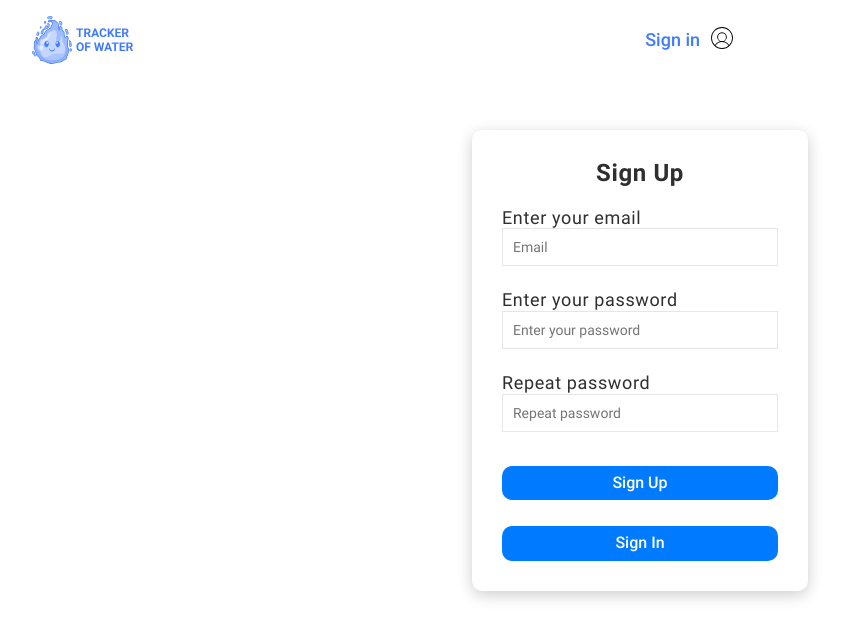
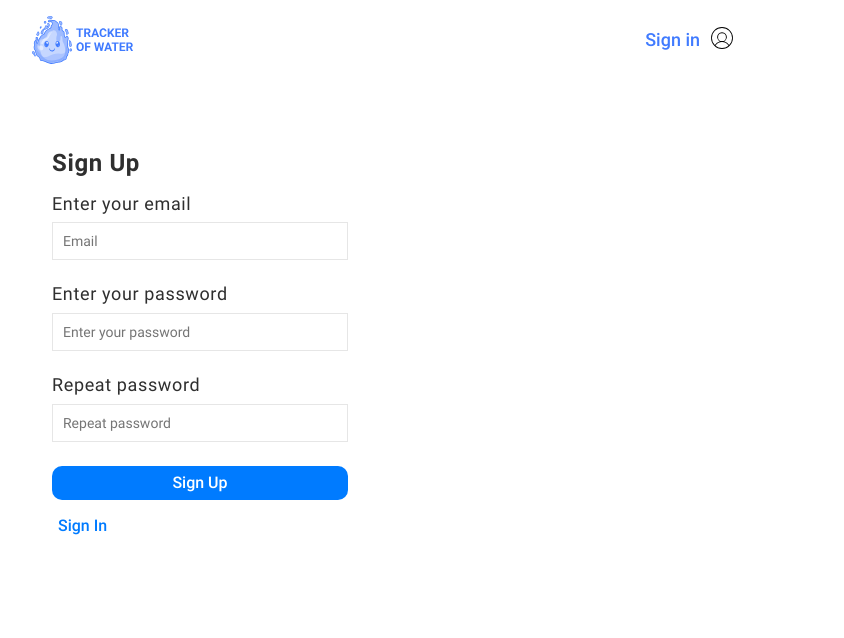
Before and after one commit to MaxsimJSDeveloper/binary-shift, a React (Vite) app: page /signup in a window 1280 px wide. Shown: the top 638 px of the page, without its empty margins (0-844 px from the left). Built offline with nearby package versions, Linux system fonts and the light colour scheme.

Commit message:
ended styles to components sign in sign up

```diff
--- a/src/components/SignIn/SignIn.module.css
+++ b/src/components/SignIn/SignIn.module.css
@@ -3,16 +3,16 @@
   margin: 50px auto;
   padding: 20px;
   text-align: left;
-  background-color: #ffffff;
-  border-radius: 8px;
-  box-shadow: 0px 4px 15px rgba(0, 0, 0, 0.1);
+  background-color: none;
+  border: none;
 }
 
 .heading {
   font-size: 24px;
   font-weight: bold;
-  margin-bottom: 20px;
-  text-align: center;
+  font-family: Roboto;
+  margin-bottom: 16px;
+  text-align: left;
   color: #2f2f2f;
 }
 
@@ -23,7 +23,7 @@
 }
 
 .label {
-  font-size: 14px;
+  font-size: 18px;
   color: #2f2f2f;
   margin-bottom: 8px;
 }
@@ -34,6 +34,7 @@
   font-size: 14px;
   border: 1px solid #e6e6e6;
   border-radius: 0;
+  margin-top: 8px;
 }
 
 .error {
@@ -50,7 +51,6 @@
   border-radius: 10px;
   font-size: 16px;
   cursor: pointer;
-  margin-top: 10px;
   transition: background-color 0.3s ease;
 }
 
@@ -64,9 +64,7 @@
   color: #007bff;
   border: none;
   cursor: pointer;
-  text-align: center;
-  margin-top: 16px;
-  text-decoration: underline;
+  text-align: left;
   font-size: 16px;
 }
 
@@ -79,17 +77,15 @@
 
 @media (min-width: 768px) {
   .form {
-    margin: 0 auto;
     max-width: 336px;
-    padding: 20px;
-    box-shadow: 0px 4px 15px rgba(0, 0, 0, 0.2);
+    margin: 0 32px;
   }
 }
 
 @media (min-width: 1440px) {
   .form {
     margin-top: 100px;
-    margin-bottom: 100px;
+    margin-left: 840px;
     max-width: 384px;
   }
 }
--- a/src/components/SignUp/SignUp.jsx
+++ b/src/components/SignUp/SignUp.jsx
@@ -103,7 +103,7 @@ export default function SignUp() {
 
           <button
             type="button"
-            className={css.btn}
+            className={css.signinLink}
             onClick={() => navigate("/signin")}
           >
             Sign In
--- a/src/components/SignUp/SignUp.module.css
+++ b/src/components/SignUp/SignUp.module.css
@@ -3,16 +3,16 @@
   margin: 50px auto;
   padding: 20px;
   text-align: left;
-  background-color: #ffffff;
-  border-radius: 10px;
-  box-shadow: 0px 4px 15px rgba(0, 0, 0, 0.1);
+  background-color: none;
+  border: none;
 }
 
 .heading {
   font-size: 24px;
   font-weight: bold;
-  margin-bottom: 20px;
-  text-align: center;
+  font-family: Roboto;
+  margin-bottom: 16px;
+  text-align: left;
   color: #2f2f2f;
 }
 
@@ -34,6 +34,7 @@
   font-size: 14px;
   border: 1px solid #e6e6e6;
   border-radius: 0;
+  margin-top: 8px;
 }
 
 .error {
@@ -50,7 +51,6 @@
   border-radius: 10px;
   font-size: 16px;
   cursor: pointer;
-  margin-top: 10px;
   text-align: center;
   transition: background-color 0.3s ease;
 }
@@ -59,15 +59,14 @@
   background-color: #007bff;
 }
 
-.signin-link {
+.signinLink {
   background: none;
   display: block;
   border: none;
-  margin-top: 16px;
   font-size: 16px;
   color: #007bff;
   cursor: pointer;
-  text-decoration: underline;
+  text-align: left;
 }
 
 @media (max-width: 767px) {
@@ -80,15 +79,14 @@
 @media (min-width: 768px) {
   .form {
     max-width: 336px;
-    padding: 30px;
-    box-shadow: 0px 4px 15px rgba(0, 0, 0, 0.2);
+    margin-left: 32px;
   }
 }
 
 @media (min-width: 1440px) {
   .form {
     margin-top: 100px;
-    margin-bottom: 100px;
+    margin-left: 840px;
     max-width: 384px;
   }
 }
```
